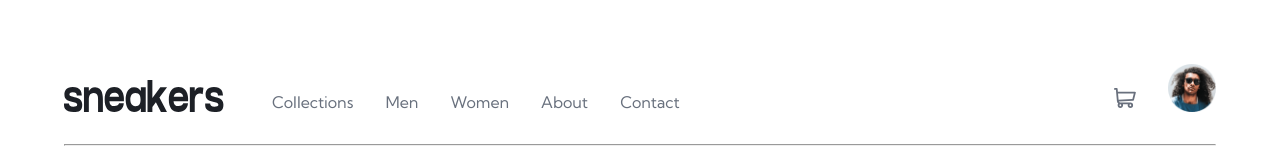
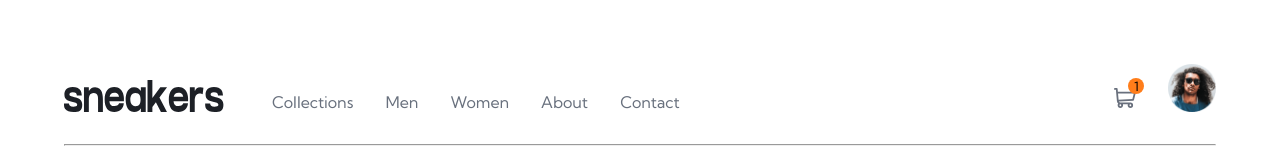
Before and after one commit to rochisigler-eng/ecommerce-product-page, a React (Vite) app: page / in a window 1280 px wide. Both pictures are taken after a click on the button "Add to cart". Shown: the top 168 px of the page. Built offline with nearby package versions, Linux system fonts and the light colour scheme.

Commit message:
adjustments in cart styles

```diff
--- a/src/components/molecules/cart/Cart.jsx
+++ b/src/components/molecules/cart/Cart.jsx
@@ -10,6 +10,11 @@ const Cart = ({ src, quantity, hasItems, priceTotal, item }) => {
   return (
     <div className={styles.cartContainer} onClick={() => setDisplay(!display)}>
       <img src={src} alt="Cart Icon" />
+      {hasItems
+      ?
+      <div className={styles.productQuantity}> {quantity}</div>
+      :null
+    }
       {
         display
           ? <div className={styles.cartDisplay}>
@@ -19,12 +24,11 @@ const Cart = ({ src, quantity, hasItems, priceTotal, item }) => {
               hasItems
                 ?
                 <div className={styles.cartInfo}>
-                  <div className={styles.productQuantity}>{quantity}</div>
                   <div className={styles.productInfo}>
                     <div><img className={styles.cartImage} src="../../../images/image-product-1-thumbnail.jpg" alt="product image" /></div>
                     <div>
                       <p className={styles.itemTitle}>{item}</p>
-                      <p className={styles.priceInfo}>${priceTotal} x {quantity} <span className={styles.total} style={{ fontWeight: "bold" }}>${total}</span> </p>
+                      <p className={styles.priceInfo}>${priceTotal.toFixed(2)} x {quantity} <span className={styles.total} style={{ fontWeight: "bold" }}>${total.toFixed(2)}</span> </p>
                     </div>
                   </div>
                   <div className={styles.checkout}>
--- a/src/components/molecules/cart/Cart.module.css
+++ b/src/components/molecules/cart/Cart.module.css
@@ -1,6 +1,17 @@
 .cartContainer {
   position: relative;
   cursor: pointer;
+}
+.cartContainer .productQuantity {
+  position: absolute;
+  text-align: center;
+  border-radius: 50%;
+  width: 1rem;
+  height: 1rem;
+  background-color: hsl(26, 100%, 55%);
+  font-size: 0.8rem;
+  top: -0.6rem;
+  left: 0.9rem;
 }
 .cartContainer .cartDisplay {
   position: absolute;
@@ -14,21 +25,9 @@
 .cartContainer .cartDisplay .cartInfo {
   display: flex;
   flex-direction: column;
-  position: relative;
   height: 80%;
   justify-content: space-between;
   padding: 1rem;
-}
-.cartContainer .cartDisplay .cartInfo .productQuantity {
-  position: absolute;
-  text-align: center;
-  border-radius: 50%;
-  width: 1rem;
-  height: 1rem;
-  background-color: hsl(26, 100%, 55%);
-  font-size: 0.8rem;
-  top: -4.8rem;
-  left: 8rem;
 }
 .cartContainer .cartDisplay .cartInfo .productInfo {
   display: flex;
--- a/src/components/molecules/cart/Cart.module.scss
+++ b/src/components/molecules/cart/Cart.module.scss
@@ -1,6 +1,18 @@
 .cartContainer {
     position: relative;
     cursor: pointer;
+
+    .productQuantity {
+        position: absolute;
+        text-align: center;
+        border-radius: 50%;
+        width: 1rem;
+        height: 1rem;
+        background-color: hsl(26, 100%, 55%);
+        font-size: .8rem;
+        top: -.6rem;
+        left: .9rem;
+    }
 
     .cartDisplay {
         position: absolute;
@@ -10,42 +22,36 @@
         height: 14rem;
         background-color: #fff;
         box-shadow: 0 0 5px #555;
+
         .cartInfo {
             display: flex;
             flex-direction: column;
-            position: relative;
             height: 80%;
             justify-content: space-between;
             padding: 1rem;
-            .productQuantity {
-                position: absolute;
-                text-align: center;
-                border-radius: 50%;
-                width: 1rem;
-                height: 1rem;
-                background-color: hsl(26, 100%, 55%);
-                font-size: .8rem;
-                top: -4.8rem;
-                left: 8rem;
-            }
+
             .productInfo {
                 display: flex;
-                gap: .5rem ;
+                gap: .5rem;
+
                 .cartImage {
                     width: 4rem;
                     height: 3rem;
                     border-radius: 10px;
                 }
+
                 .itemTitle {
                     color: #555;
                     font-size: .8rem;
                 }
+
                 .priceInfo {
                     .total {
                         padding: 0 0 0 .5rem;
                     }
                 }
             }
+
             .checkout {
                 display: flex;
                 justify-content: center;
```
Also changed, not shown: 1 other file (tests, documents, lock files or other folders).
